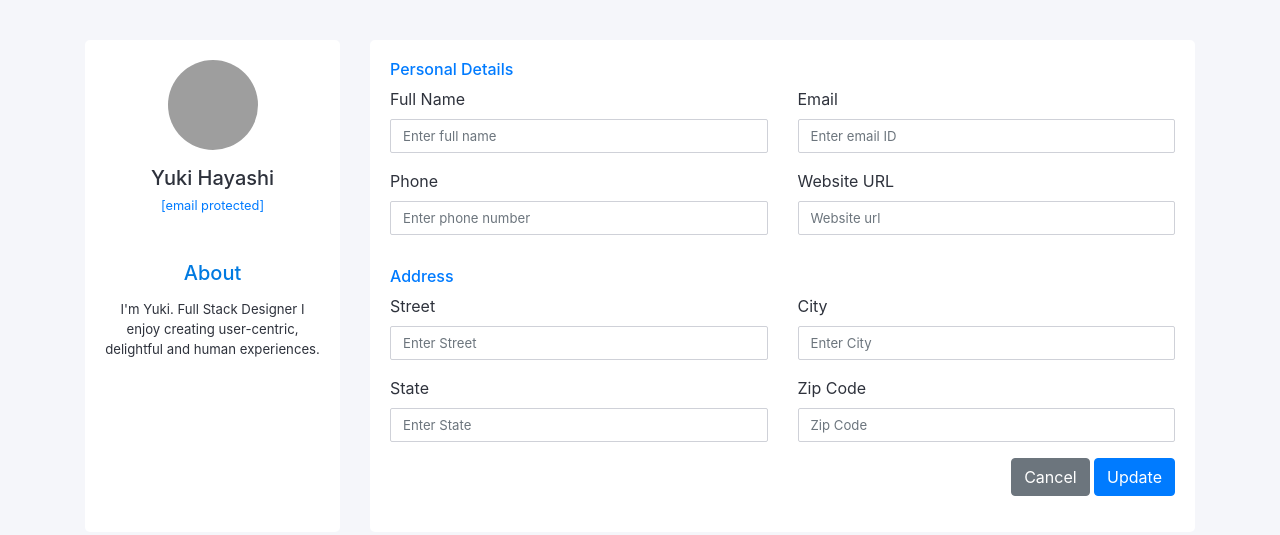
After one commit to bekhruzcodes/OLAAA, a PHP site: page /profile.php in a window 1280 px wide. The commit adds this page. Shown: the top 535 px of the page. Run offline with PHP 8.4, Linux system fonts and the light colour scheme; some libraries are stand-ins or nearby versions; grey boxes are pictures that could not be loaded.

```diff
--- a/App/Views/cart.php
+++ b/App/Views/cart.php
@@ -6,12 +6,6 @@ if (!isset($_SESSION['user_id'])) {
 }
 
 $cart_active = "active";
-$totalPrice = 0;
-$delivery = 1000;
-
-foreach ($inCart as $product) {
-    $totalPrice += $product['price'];
-}
 
 ?>
 
--- /dev/null
+++ b/App/Views/profile.php
@@ -0,0 +1,189 @@
+<!DOCTYPE html>
+<html lang="en">
+
+<head>
+    <meta charset="utf-8">
+
+
+    <title>account setting or edit profile - Bootdey.com</title>
+    <meta name="viewport" content="width=device-width, initial-scale=1">
+    <link href="https://cdn.jsdelivr.net/npm/bootstrap@4.5.0/dist/css/bootstrap.min.css" rel="stylesheet">
+    <style type="text/css">
+        body {
+            margin: 0;
+            padding-top: 40px;
+            color: #2e323c;
+            background: #f5f6fa;
+            position: relative;
+            height: 100%;
+        }
+
+        .account-settings .user-profile {
+            margin: 0 0 1rem 0;
+            padding-bottom: 1rem;
+            text-align: center;
+        }
+
+        .account-settings .user-profile .user-avatar {
+            margin: 0 0 1rem 0;
+        }
+
+        .account-settings .user-profile .user-avatar img {
+            width: 90px;
+            height: 90px;
+            -webkit-border-radius: 100px;
+            -moz-border-radius: 100px;
+            border-radius: 100px;
+        }
+
+        .account-settings .user-profile h5.user-name {
+            margin: 0 0 0.5rem 0;
+        }
+
+        .account-settings .user-profile h6.user-email {
+            margin: 0;
+            font-size: 0.8rem;
+            font-weight: 400;
+            color: #9fa8b9;
+        }
+
+        .account-settings .about {
+            margin: 2rem 0 0 0;
+            text-align: center;
+        }
+
+        .account-settings .about h5 {
+            margin: 0 0 15px 0;
+            color: #007ae1;
+        }
+
+        .account-settings .about p {
+            font-size: 0.825rem;
+        }
+
+        .form-control {
+            border: 1px solid #cfd1d8;
+            -webkit-border-radius: 2px;
+            -moz-border-radius: 2px;
+            border-radius: 2px;
+            font-size: .825rem;
+            background: #ffffff;
+            color: #2e323c;
+        }
+
+        .card {
+            background: #ffffff;
+            -webkit-border-radius: 5px;
+            -moz-border-radius: 5px;
+            border-radius: 5px;
+            border: 0;
+            margin-bottom: 1rem;
+        }
+    </style>
+</head>
+
+<body>
+    <div class="container">
+        <div class="row gutters">
+            <div class="col-xl-3 col-lg-3 col-md-12 col-sm-12 col-12">
+                <div class="card h-100">
+                    <div class="card-body">
+                        <div class="account-settings">
+                            <div class="user-profile">
+                                <div class="user-avatar">
+                                    <img src="https://bootdey.com/img/Content/avatar/avatar7.png" alt="Maxwell Admin">
+                                </div>
+                                <h5 class="user-name">Yuki Hayashi</h5>
+                                <h6 class="user-email"><a href="/cdn-cgi/l/email-protection" class="__cf_email__" data-cfemail="3c454957557c715d444b595050125f5351">[email&#160;protected]</a></h6>
+                            </div>
+                            <div class="about">
+                                <h5>About</h5>
+                                <p>I'm Yuki. Full Stack Designer I enjoy creating user-centric, delightful and human experiences.</p>
+                            </div>
+                        </div>
+                    </div>
+                </div>
+            </div>
+            <div class="col-xl-9 col-lg-9 col-md-12 col-sm-12 col-12">
+                <div class="card h-100">
+                    <div class="card-body">
+                        <div class="row gutters">
+                            <div class="col-xl-12 col-lg-12 col-md-12 col-sm-12 col-12">
+                                <h6 class="mb-2 text-primary">Personal Details</h6>
+                            </div>
+                            <div class="col-xl-6 col-lg-6 col-md-6 col-sm-6 col-12">
+                                <div class="form-group">
+                                    <label for="fullName">Full Name</label>
+                                    <input type="text" class="form-control" id="fullName" placeholder="Enter full name">
+                                </div>
+                            </div>
+                            <div class="col-xl-6 col-lg-6 col-md-6 col-sm-6 col-12">
+                                <div class="form-group">
+                                    <label for="eMail">Email</label>
+                                    <input type="email" class="form-control" id="eMail" placeholder="Enter email ID">
+                                </div>
+                            </div>
+                            <div class="col-xl-6 col-lg-6 col-md-6 col-sm-6 col-12">
+                                <div class="form-group">
+                                    <label for="phone">Phone</label>
+                                    <input type="text" class="form-control" id="phone" placeholder="Enter phone number">
+                                </div>
+                            </div>
+                            <div class="col-xl-6 col-lg-6 col-md-6 col-sm-6 col-12">
+                                <div class="form-group">
+                                    <label for="website">Website URL</label>
+                                    <input type="url" class="form-control" id="website" placeholder="Website url">
+                                </div>
+                            </div>
+                        </div>
+                        <div class="row gutters">
+                            <div class="col-xl-12 col-lg-12 col-md-12 col-sm-12 col-12">
+                                <h6 class="mt-3 mb-2 text-primary">Address</h6>
+                            </div>
+                            <div class="col-xl-6 col-lg-6 col-md-6 col-sm-6 col-12">
+                                <div class="form-group">
+                                    <label for="Street">Street</label>
+                                    <input type="name" class="form-control" id="Street" placeholder="Enter Street">
+                                </div>
+                            </div>
+                            <div class="col-xl-6 col-lg-6 col-md-6 col-sm-6 col-12">
+                                <div class="form-group">
+                                    <label for="ciTy">City</label>
+                                    <input type="name" class="form-control" id="ciTy" placeholder="Enter City">
+                                </div>
+                            </div>
+                            <div class="col-xl-6 col-lg-6 col-md-6 col-sm-6 col-12">
+                                <div class="form-group">
+                                    <label for="sTate">State</label>
+                                    <input type="text" class="form-control" id="sTate" placeholder="Enter State">
+                                </div>
+                            </div>
+                            <div class="col-xl-6 col-lg-6 col-md-6 col-sm-6 col-12">
+                                <div class="form-group">
+                                    <label for="zIp">Zip Code</label>
+                                    <input type="text" class="form-control" id="zIp" placeholder="Zip Code">
+                                </div>
+                            </div>
+                        </div>
+                        <div class="row gutters">
+                            <div class="col-xl-12 col-lg-12 col-md-12 col-sm-12 col-12">
+                                <div class="text-right">
+                                    <button type="button" id="submit" name="submit" class="btn btn-secondary">Cancel</button>
+                                    <button type="button" id="submit" name="submit" class="btn btn-primary">Update</button>
+                                </div>
+                            </div>
+                        </div>
+                    </div>
+                </div>
+            </div>
+        </div>
+    </div>
+    <script data-cfasync="false" src="/cdn-cgi/scripts/5c5dd728/cloudflare-static/email-decode.min.js"></script>
+    <script src="https://code.jquery.com/jquery-1.10.2.min.js"></script>
+    <script src="https://cdn.jsdelivr.net/npm/bootstrap@4.5.0/dist/js/bootstrap.bundle.min.js"></script>
+    <script type="text/javascript">
+
+    </script>
+</body>
+
+</html>
--- a/App/comp/head.php
+++ b/App/comp/head.php
@@ -1,7 +1,6 @@
 <?php
 include_once "../core.php";
-$inCart = getAllProducts();
-$inCartCount = count($inCart)
+
 ?>
 
 <!DOCTYPE html>
```
Also changed, not shown: App/Views/checkout.php (+7 -12 lines), App/comp/navbar.php (+4 -3 lines), App/core.php (+12 -0 lines), Public/css/style.css (+18 -0 lines).
